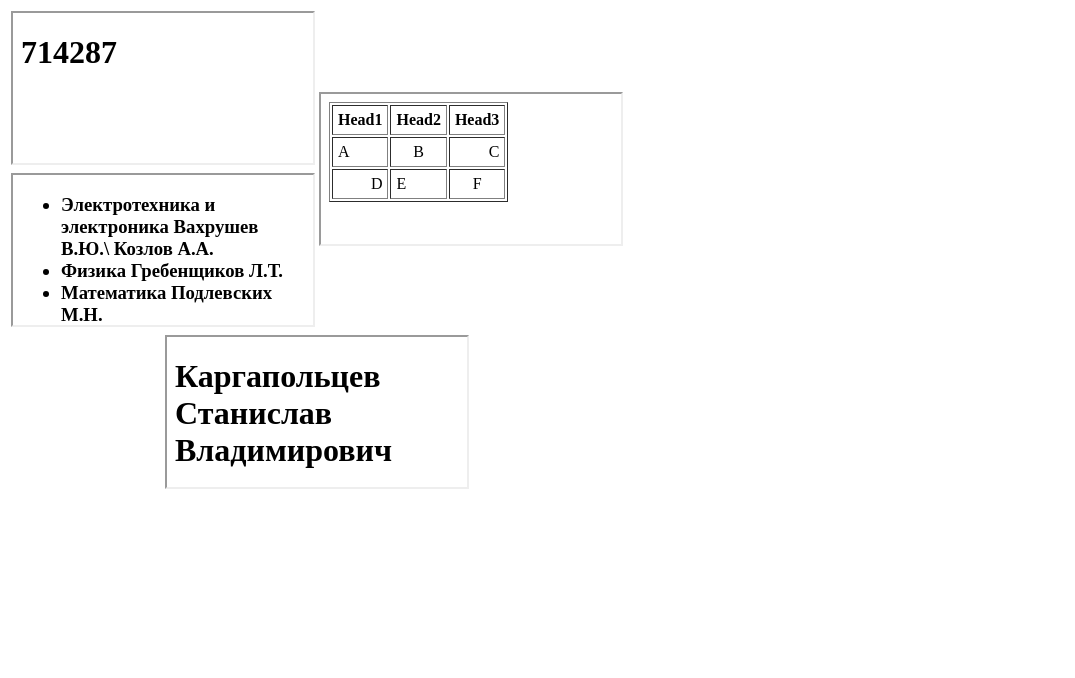
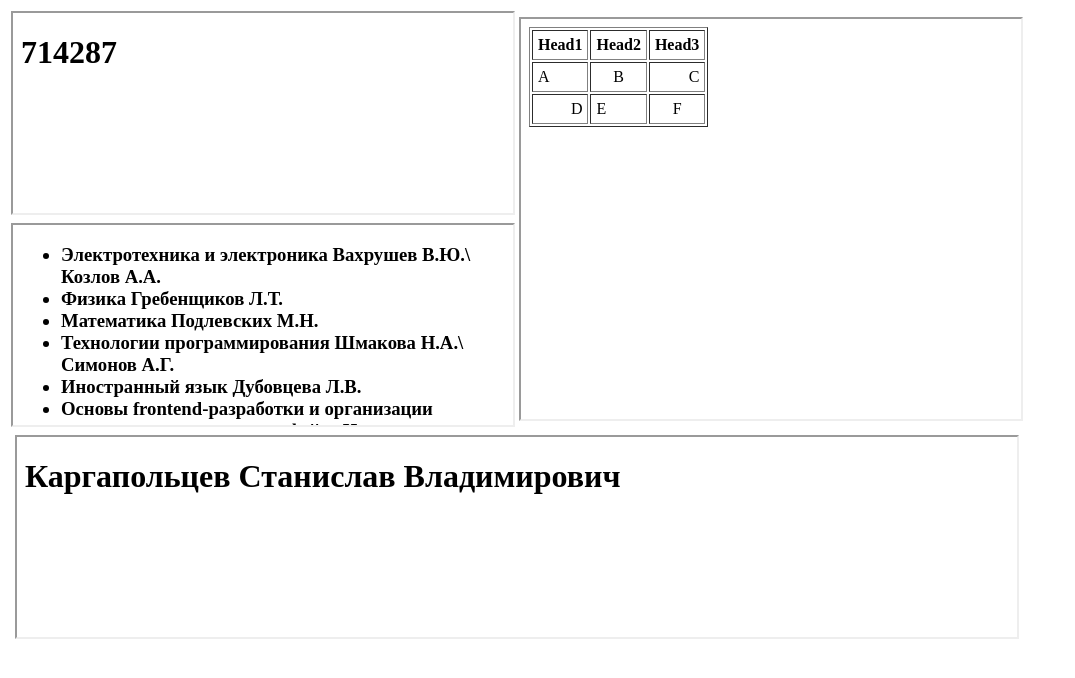
Before and after one commit to LorixDW/Basic-frontend-dev-labs, a plain HTML site: page index.html in a window 1280 px wide. Shown: the whole page, without its empty margins (0-1075 px from the left). Drawn offline with Linux system fonts and the light colour scheme.

Commit message:
СтрваницаV1.4

```diff
--- a/index.html
+++ b/index.html
@@ -9,20 +9,20 @@
     <table>
         <tr>
             <th>
-                <iframe src ="Left1.html" ></iframe>
+                <iframe src ="Left1.html" width="500" height="200"></iframe>
             </th>
             <th rowspan="2">
-                <iframe src="Right.html" ></iframe>
+                <iframe src="Right.html" width="500" height="400"></iframe>
             </th>
         </tr>
         <tr>
             <th >
-                <iframe src = "Left2.html"></iframe>
+                <iframe src = "Left2.html" width="500" height="200"></iframe>
             </th>
         </tr>
         <tr>
             <th colspan="2">
-                <iframe src="Bottom.html" ></iframe>
+                <iframe src="Bottom.html" width="1000" height="200"></iframe>
             </th>
         </tr>
     </table>
```
Also changed, not shown: test.html (+1 -4 lines), text.html (+2 -2 lines).
